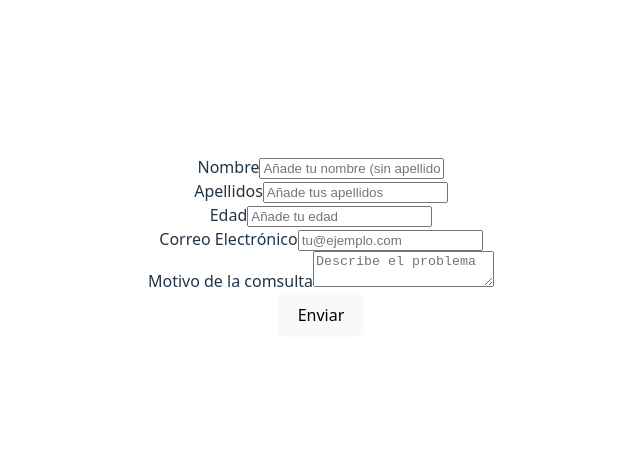
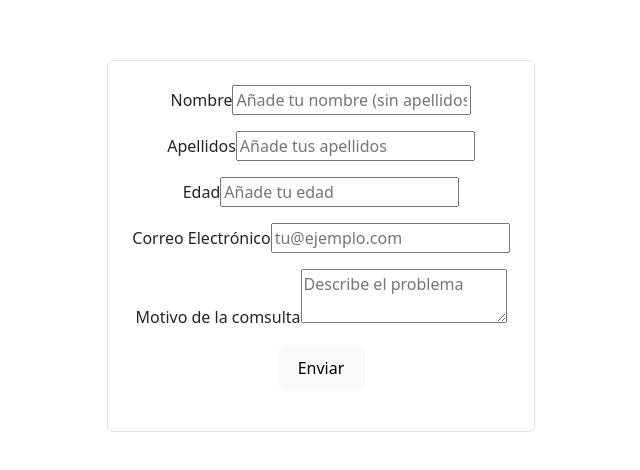
Before and after one commit to velez02/corredores, a React (Vite) app: page / in a window 1280 px wide. Shown: the part 154-624 px from the top of the page, without its empty margins (319-959 px from the left). Built offline with nearby package versions, Linux system fonts and the light colour scheme.

Commit message:
ultimo commit

```diff
--- a/index.html
+++ b/index.html
@@ -3,6 +3,8 @@
   <head>
     <meta charset="UTF-8" />
     <link rel="icon" type="image/svg+xml" href="/vite.svg" />
+    <link href="https://cdn.jsdelivr.net/npm/bootstrap@5.3.8/dist/css/bootstrap.min.css" rel="stylesheet" integrity="sha384-sRIl4kxILFvY47J16cr9ZwB07vP4J8+LH7qKQnuqkuIAvNWLzeN8tE5YBujZqJLB" crossorigin="anonymous">
+<script src="https://cdn.jsdelivr.net/npm/bootstrap@5.3.8/dist/js/bootstrap.bundle.min.js" integrity="sha384-FKyoEForCGlyvwx9Hj09JcYn3nv7wiPVlz7YYwJrWVcXK/BmnVDxM+D2scQbITxI" crossorigin="anonymous"></script>
     <meta name="viewport" content="width=device-width, initial-scale=1.0" />
     <title>formulario</title>
   </head>
--- a/src/App.jsx
+++ b/src/App.jsx
@@ -7,7 +7,7 @@ function App() {
 
   return (
     <>
-      <div className="App border bordrer-radius p-4 max-w-md mx-auto mt-10">
+      <div className="App  rounded p-4 m-4 border border-shadow-2">
         <form action="">
           <div className='mb-3'>
             <label htmlFor="name">Nombre</label>
```
